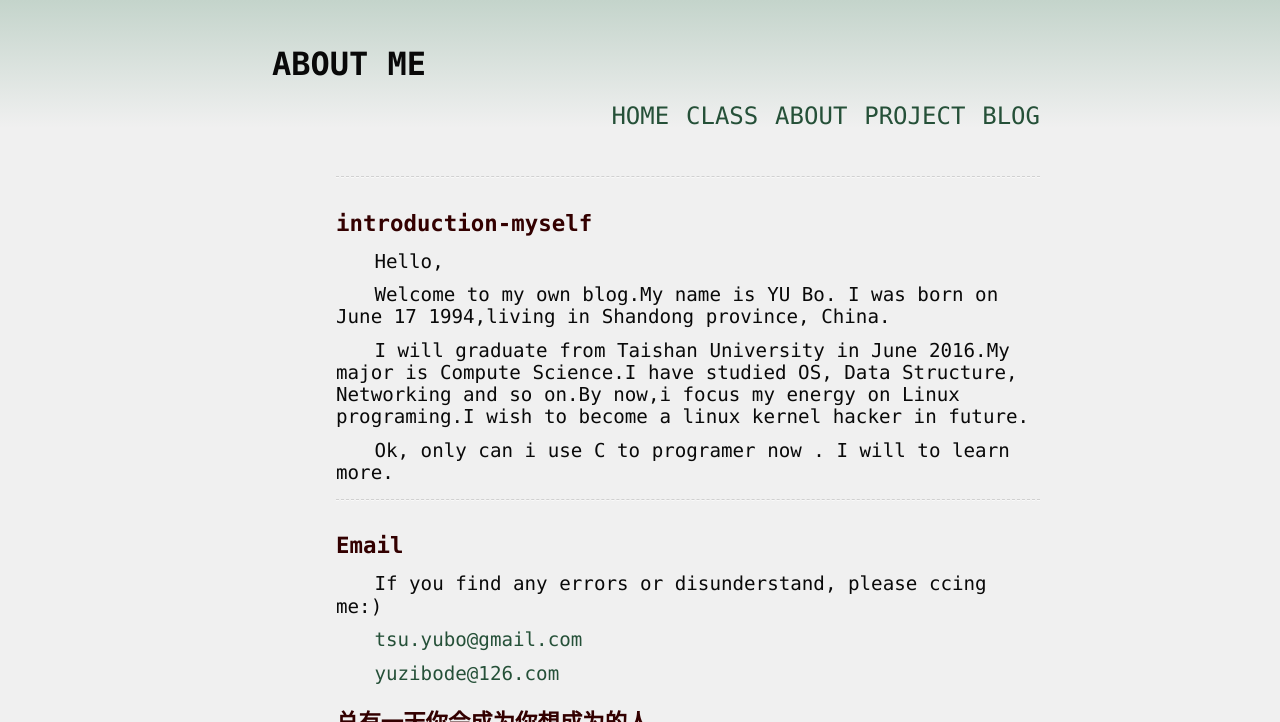
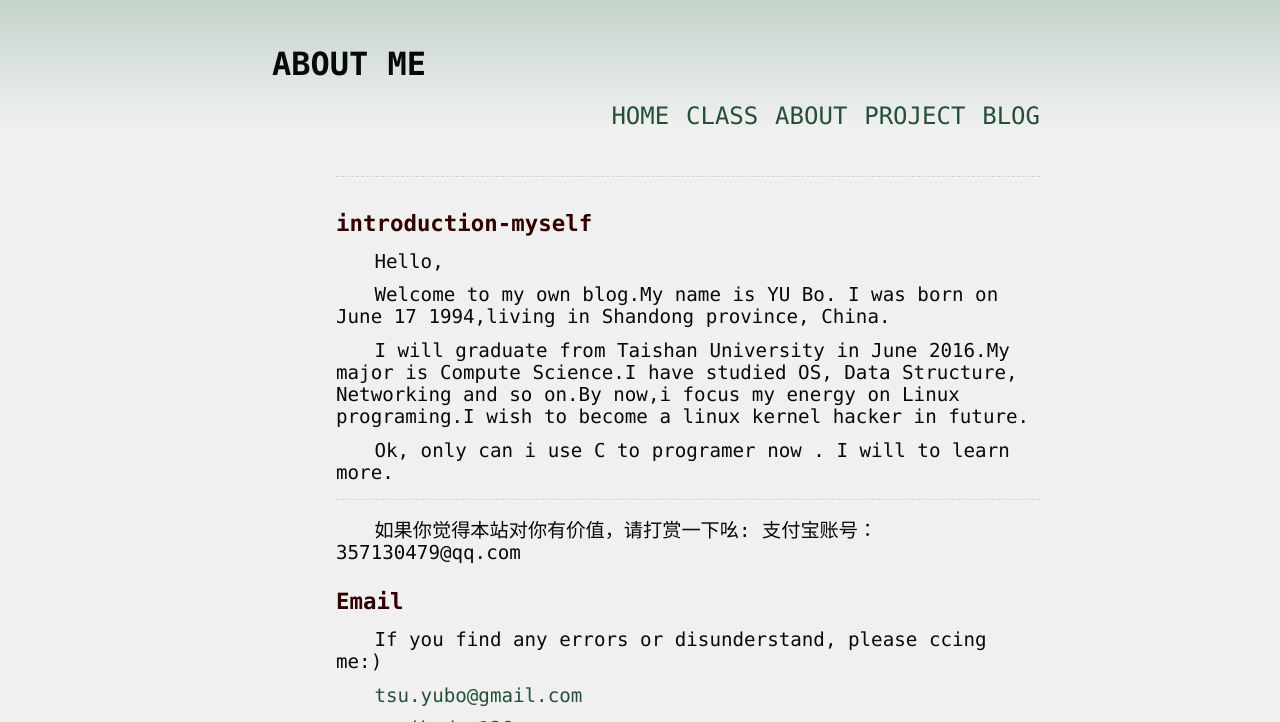
Before and after one commit to yuzibo/yuzibo.github.io, a Jekyll site: the page built from about.md, in a window 1280 px wide, cut to the strip 0-722 px from the top of the page. Built offline with Jekyll 4.4.1, drawn with Linux system fonts in a browser that asks for light colours; comment, search, counter and statistics services are not loaded.

Commit message:
add alipay

```diff
--- a/about.md
+++ b/about.md
@@ -19,6 +19,10 @@ Hello,
 
 ----
 
+如果你觉得本站对你有价值，请打赏一下吆:
+支付宝账号：
+357130479@qq.com
+
 
 ## Email
 If you find any errors or disunderstand, please ccing me:)
```
